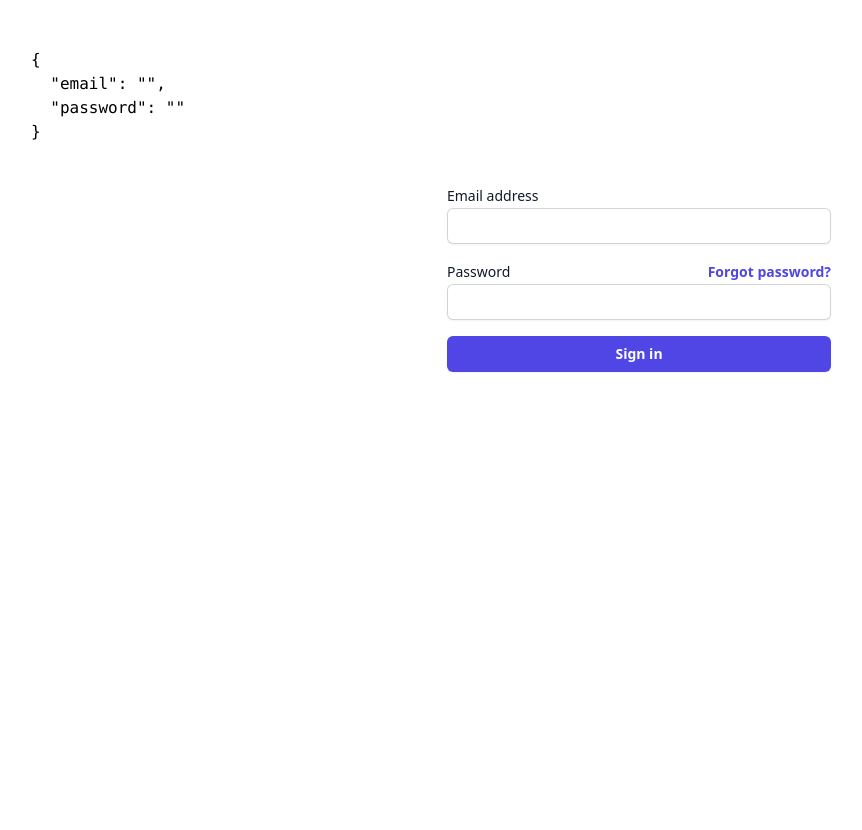
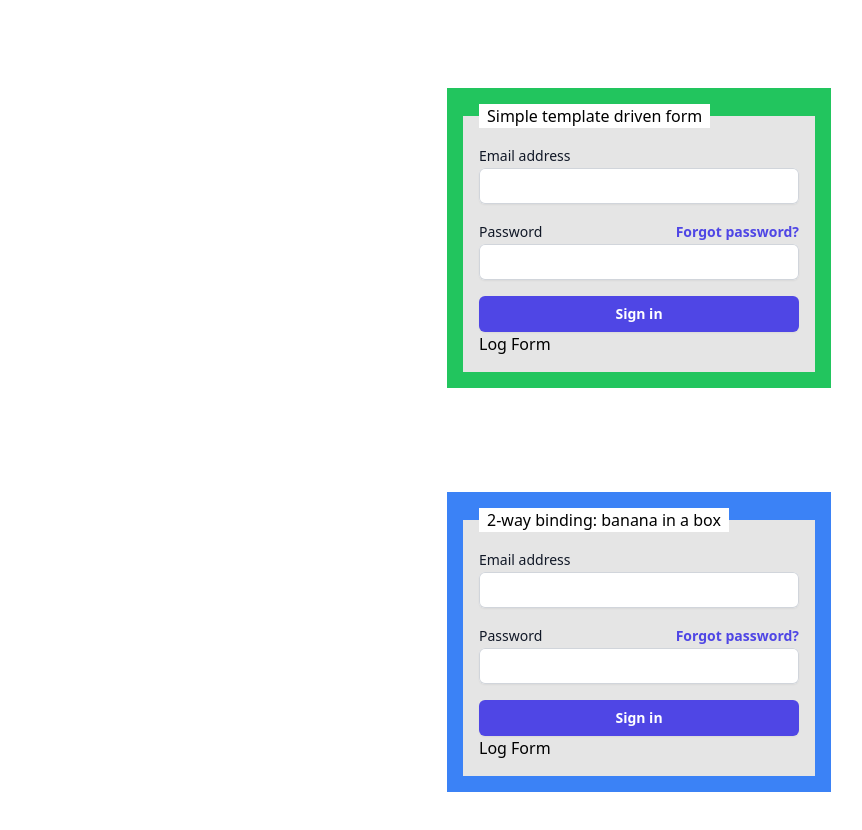
Before and after one commit to neno/greeting-carder, an Angular app: page / in a window 1280 px wide. Shown: the top 830 px of the page, without its empty margins (1-863 px from the left). Before the commit the page ends 800 px from the top, so only its background shows below. Built offline with nearby package versions, Linux system fonts and the light colour scheme.

Commit message:
template driven forms

```diff
--- a/src/app/auth/login/login.component.html
+++ b/src/app/auth/login/login.component.html
@@ -1,13 +1,12 @@
-<div class="flex min-h-full flex-col justify-center px-6 py-12 lg:px-8">
-  <pre>{{userCredentials | json}}</pre>
+<div class="flex min-h-full flex-col gap-16 justify-center px-6 py-12 lg:px-8">
   <div class="mt-10 sm:mx-auto sm:w-full sm:max-w-sm">
-    <form class="space-y-6" #loginForm="ngForm"
-          [ngFormOptions]="{
-            updateOn: 'submit'
-          }"
-      (ngSubmit)="onSubmit()"
-    >
-      <fieldset>
+    <form
+      class="space-y-6 p-4 bg-green-500"
+      #loginForm="ngForm"
+      [ngFormOptions]="{ updateOn: 'submit' }"
+      (ngSubmit)="onSubmit(loginForm.value)">
+      <fieldset class="bg-neutral-200 p-4">
+        <legend class="bg-white px-2">Simple template driven form</legend>
         <ol class="flex flex-col gap-4">
           <li>
             <label
@@ -16,22 +15,28 @@
               >Email address</label
             >
             <input
-              [(ngModel)]="userCredentials.email"
-              #email="ngModel"
+              [ngModel]="email"
               id="email"
               name="email"
               type="email"
-              autocomplete="email"
               required
               class="block w-full rounded-md border-0 py-1.5 text-gray-900 shadow-sm ring-1 ring-inset ring-gray-300 placeholder:text-gray-400 focus:ring-2 focus:ring-inset focus:ring-indigo-600 sm:text-sm sm:leading-6" />
-            <p [hidden]="email.valid || email.pristine" class="text-sm text-red-700">Email is required!</p>
+            <p
+              class="text-sm text-red-700"
+              *ngIf="
+                loginForm.controls['email']?.touched &&
+                loginForm.controls['email']?.errors?.['required']
+              ">
+              Email is required!
+            </p>
           </li>
           <li>
             <div class="flex items-center justify-between">
               <label
                 for="password"
                 class="block text-sm font-medium leading-6 text-gray-900"
-              >Password</label>
+                >Password</label
+              >
               <div class="text-sm">
                 <a
                   href="#"
@@ -41,15 +46,20 @@
               </div>
             </div>
             <input
-              [(ngModel)]="userCredentials.password"
-              #password="ngModel"
+              [ngModel]="password"
               id="password"
               name="password"
               type="password"
-              autocomplete="current-password"
               required
               class="block w-full rounded-md border-0 py-1.5 text-gray-900 shadow-sm ring-1 ring-inset ring-gray-300 placeholder:text-gray-400 focus:ring-2 focus:ring-inset focus:ring-indigo-600 sm:text-sm sm:leading-6" />
-            <p *ngIf="!password.valid && !password.pristine" class="text-sm text-red-700">Password is required!</p>
+            <p
+              class="text-sm text-red-700"
+              *ngIf="
+                loginForm.controls['password']?.touched &&
+                loginForm.controls['password']?.errors?.['required']
+              ">
+              Password is required!
+            </p>
           </li>
         </ol>
 
@@ -58,6 +68,80 @@
           class="mt-4 flex w-full justify-center rounded-md bg-indigo-600 px-3 py-1.5 text-sm font-semibold leading-6 text-white shadow-sm hover:bg-indigo-500 focus-visible:outline focus-visible:outline-2 focus-visible:outline-offset-2 focus-visible:outline-indigo-600">
           Sign in
         </button>
+        <button (click)="log(loginForm)">Log Form</button>
+      </fieldset>
+    </form>
+  </div>
+  <div class="mt-10 sm:mx-auto sm:w-full sm:max-w-sm">
+    <form
+      class="space-y-6 p-4 bg-blue-500"
+      #loginForm2="ngForm"
+      [ngFormOptions]="{ updateOn: 'submit' }"
+      (ngSubmit)="onSubmitBanana()">
+      <fieldset class="bg-neutral-200 p-4">
+        <legend class="bg-white px-2">2-way binding: banana in a box</legend>
+        <ol class="flex flex-col gap-4">
+          <li>
+            <label
+              for="email2"
+              class="block text-sm font-medium leading-6 text-gray-900"
+              >Email address</label
+            >
+            <input
+              [(ngModel)]="credentials.email"
+              id="email2"
+              name="email"
+              type="email"
+              required
+              class="block w-full rounded-md border-0 py-1.5 text-gray-900 shadow-sm ring-1 ring-inset ring-gray-300 placeholder:text-gray-400 focus:ring-2 focus:ring-inset focus:ring-indigo-600 sm:text-sm sm:leading-6" />
+            <p
+              class="text-sm text-red-700"
+              *ngIf="
+                loginForm.controls['email']?.touched &&
+                loginForm.controls['email']?.errors?.['required']
+              ">
+              Email is required!
+            </p>
+          </li>
+          <li>
+            <div class="flex items-center justify-between">
+              <label
+                for="password2"
+                class="block text-sm font-medium leading-6 text-gray-900"
+                >Password</label
+              >
+              <div class="text-sm">
+                <a
+                  href="#"
+                  class="font-semibold text-indigo-600 hover:text-indigo-500"
+                  >Forgot password?</a
+                >
+              </div>
+            </div>
+            <input
+              [(ngModel)]="credentials.password"
+              id="password2"
+              name="password"
+              type="password"
+              required
+              class="block w-full rounded-md border-0 py-1.5 text-gray-900 shadow-sm ring-1 ring-inset ring-gray-300 placeholder:text-gray-400 focus:ring-2 focus:ring-inset focus:ring-indigo-600 sm:text-sm sm:leading-6" />
+            <p
+              class="text-sm text-red-700"
+              *ngIf="
+                loginForm.controls['password']?.touched &&
+                loginForm.controls['password']?.errors?.['required']
+              ">
+              Password is required!
+            </p>
+          </li>
+        </ol>
+
+        <button
+          type="submit"
+          class="mt-4 flex w-full justify-center rounded-md bg-indigo-600 px-3 py-1.5 text-sm font-semibold leading-6 text-white shadow-sm hover:bg-indigo-500 focus-visible:outline focus-visible:outline-2 focus-visible:outline-offset-2 focus-visible:outline-indigo-600">
+          Sign in
+        </button>
+        <button (click)="log(loginForm2)">Log Form</button>
       </fieldset>
     </form>
   </div>
--- a/src/app/auth/login/login.component.ts
+++ b/src/app/auth/login/login.component.ts
@@ -1,22 +1,49 @@
 import { Component } from '@angular/core';
 import { CommonModule } from '@angular/common';
-import {FormsModule, NgForm} from "@angular/forms";
+import {
+  FormControl,
+  FormGroup,
+  FormsModule,
+  NgForm,
+  ReactiveFormsModule,
+  Validators,
+} from '@angular/forms';
 
 @Component({
   selector: 'app-login',
   standalone: true,
-  imports: [CommonModule, FormsModule],
+  imports: [CommonModule, FormsModule, ReactiveFormsModule],
   templateUrl: './login.component.html',
   styleUrl: './login.component.css',
 })
 export class LoginComponent {
+  email = '';
+  password = '';
 
-  userCredentials = {
+  credentials = {
     email: '',
-    password: ''
+    password: '',
+  };
+
+  frm = new FormGroup({
+    email: new FormControl('', Validators.required),
+    password: new FormControl('', Validators.required),
+  });
+
+  log(loginForm: NgForm) {
+    const { form } = loginForm;
+    console.log(form);
   }
 
-  onSubmit() {
-    console.log('submited', this.userCredentials)
+  onSubmit({ email, password }: { email: string; password: string }) {
+    console.log({ email, password });
+  }
+
+  onSubmitBanana() {
+    console.log(this.credentials);
+  }
+
+  onSubmitReactive() {
+    console.log(this.frm);
   }
 }
```
